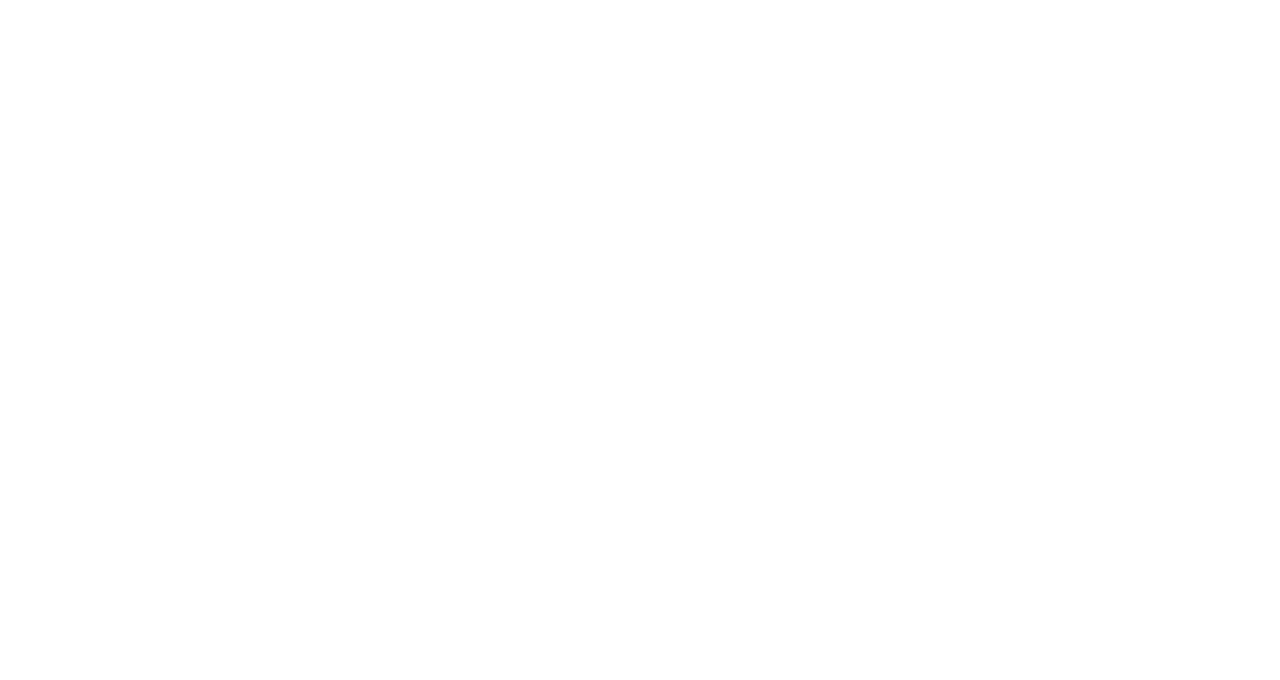
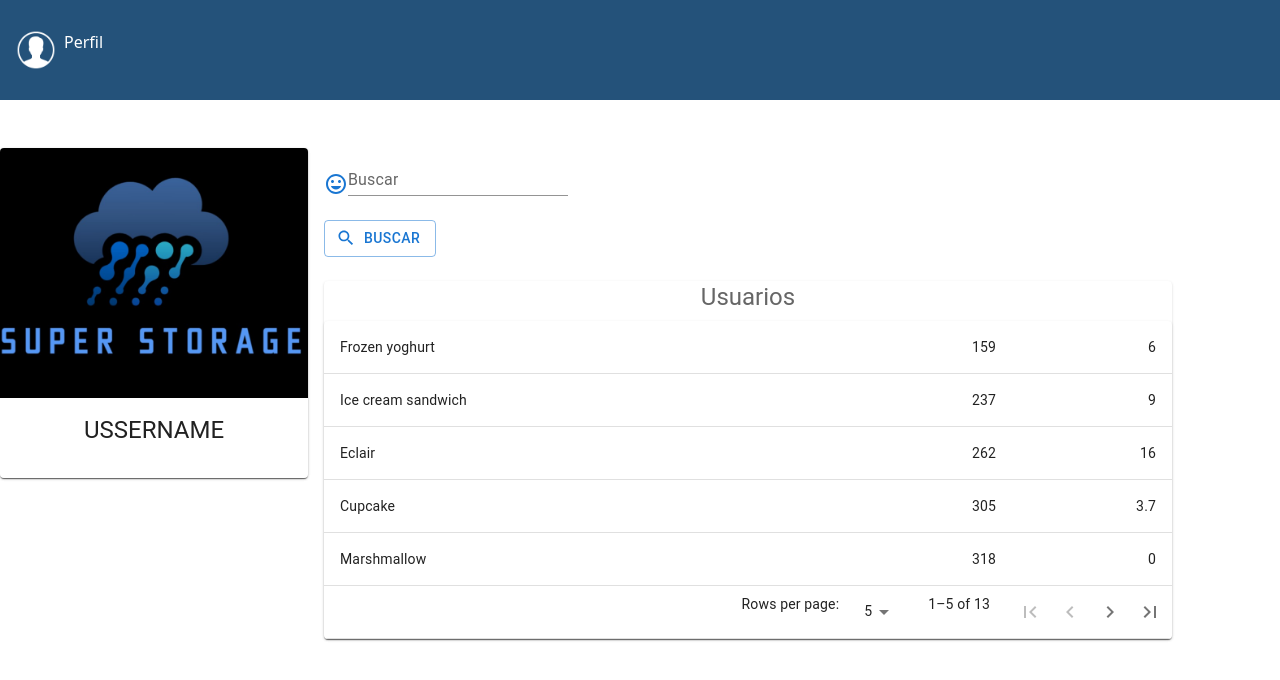
Before and after one commit to edpo1998/front-semi1-p1, a React (Vite) app: page /agregar in a window 1280 px wide. Before the commit this address had no page. Shown: the top 680 px of the page. Built offline with nearby package versions, Linux system fonts and the light colour scheme; a web font is replaced by a local one.

Commit message:
Se creo vista agregar amigo y cartas de archivo y amigo

```diff
--- /dev/null
+++ b/src/components/cartaAmigo.jsx
@@ -0,0 +1,39 @@
+import * as React from 'react';
+import { styled } from '@mui/material/styles';
+import Card from '@mui/material/Card';
+import CardHeader from '@mui/material/CardHeader';
+import CardMedia from '@mui/material/CardMedia';
+import CardContent from '@mui/material/CardContent';
+import CardActions from '@mui/material/CardActions';
+import IconButton from '@mui/material/IconButton';
+import Typography from '@mui/material/Typography';
+import AddIcon from '@mui/icons-material/Add';
+
+
+export default function CartaAmigo() {
+
+  return (
+    <Card sx={{ maxWidth: 345 }}>
+      <CardHeader
+        title="Nombre usuario"
+        subheader="September 14, 2016"
+      />
+      <CardMedia
+        component="img"
+        height="194"
+        image="/static/images/cards/paella.jpg"
+        alt="Paella dish"
+      />
+      <CardContent>
+        <Typography variant="body2" color="text.secondary">
+          Informacion de archivos.
+        </Typography>
+      </CardContent>
+      <CardActions disableSpacing>
+        <IconButton aria-label="add to favorites">
+          <AddIcon />
+        </IconButton>
+      </CardActions>
+    </Card>
+  );
+}
--- /dev/null
+++ b/src/components/cartaArchivo.jsx
@@ -0,0 +1,44 @@
+import * as React from 'react';
+import { useTheme } from '@mui/material/styles';
+import Box from '@mui/material/Box';
+import Card from '@mui/material/Card';
+import CardContent from '@mui/material/CardContent';
+import CardMedia from '@mui/material/CardMedia';
+import IconButton from '@mui/material/IconButton';
+import Typography from '@mui/material/Typography';
+import VisibilityIcon from '@mui/icons-material/Visibility';
+
+export default function CartaArchivo() {
+  const theme = useTheme();
+
+  return (
+    <Card sx={{ display: 'flex' }}>
+      <Box sx={{ display: 'flex', flexDirection: 'column' }}>
+        <CardContent sx={{ flex: '1 0 auto' }}>
+          <Typography component="div" variant="h5">
+            Nombre
+          </Typography>
+          <Typography component="div" variant="h5">
+            Propietario
+          </Typography>
+          <Typography variant="subtitle1" color="text.secondary" component="div">
+            Fecha
+          </Typography>
+        </CardContent>
+        <Box sx={{ display: 'flex', alignItems: 'center', pl: 1, pb: 1 }}>
+
+          <IconButton aria-label="play/pause">
+            <VisibilityIcon sx={{ height: 38, width: 38 }} />
+          </IconButton>
+
+        </Box>
+      </Box>
+      <CardMedia
+        component="img"
+        sx={{ width: 151 }}
+        image="/static/images/cards/live-from-space.jpg"
+        alt="Live from space album cover"
+      />
+    </Card>
+  );
+}
--- /dev/null
+++ b/src/components/usuario.jsx
@@ -0,0 +1,24 @@
+import * as React from 'react';
+import Card from '@mui/material/Card';
+import CardContent from '@mui/material/CardContent';
+import CardMedia from '@mui/material/CardMedia';
+import Typography from '@mui/material/Typography';
+
+
+export default function CartaUsuario(){
+    return(
+        <Card sx={{ maxWidth: 350, maxHeight: 750}}>
+            <CardMedia
+                component="img"
+                alt="super storage"
+                height="250"
+                image="/src/public/assets/images/logo_storage.jpeg"
+            />
+            <CardContent>
+                <Typography gutterBottom variant="h5" component="div" align='center'>
+                    USSERNAME
+                </Typography>
+            </CardContent>
+        </Card>
+    );
+}
--- /dev/null
+++ b/src/pages/agregar.jsx
@@ -0,0 +1,54 @@
+import * as React from 'react';
+import { styled } from '@mui/material/styles';
+import Box from '@mui/material/Box';
+import Paper from '@mui/material/Paper';
+import Grid from '@mui/material/Grid';
+import TablaArchivo from '../components/tabla';
+import TextField from '@mui/material/TextField';
+import InsertEmoticonIcon from '@mui/icons-material/InsertEmoticon';
+import Typography from '@mui/material/Typography';
+import CartaUsuario from '../components/usuario';
+import SearchIcon from '@mui/icons-material/Search';
+import Button from '@mui/material/Button';
+
+const Item = styled(Paper)(({ theme }) => ({
+    backgroundColor: theme.palette.mode === 'dark' ? '#1A2027' : '#fff',
+    ...theme.typography.body2,
+    padding: theme.spacing(0),
+    textAlign: 'center',
+    color: theme.palette.text.secondary,
+}));
+
+export default function AgregarAmigo() {
+    return (
+        <Box sx={{ flexGrow: 1 }}>
+            <Grid container spacing={2}>
+                <Grid item xs={3}>
+                    <br /><br />
+                    <Item>
+                        <center>
+                            <CartaUsuario />
+                        </center>
+                    </Item>
+                </Grid>
+                <Grid item xs={8}>
+                    <br /><br />
+
+                    <Box sx={{ display: 'flex', alignItems: 'flex-end' }}>
+                        <InsertEmoticonIcon color="primary" />
+                        <TextField id="user" variant="standard" label="Buscar" />
+                    </Box><br/>
+                    <Button variant="outlined" startIcon={<SearchIcon />}>
+                        Buscar
+                    </Button><br /><br />
+                    <Item>
+                        <Typography gutterBottom variant="h5" component="div" align='center'>
+                            Usuarios
+                        </Typography>
+                        <TablaArchivo />
+                    </Item>
+                </Grid>
+            </Grid>
+        </Box>
+    );
+}
--- a/src/routers/App.jsx
+++ b/src/routers/App.jsx
@@ -5,7 +5,10 @@
   Route,
   Routes,
 } from "react-router-dom";
+import CartaAmigo from '../components/cartaAmigo';
+import CartaArchivo from '../components/cartaArchivo';
 import Layout from '../components/containers/Layout';
+import AgregarAmigo from '../pages/agregar';
 import EditarArchivo from '../pages/editar';
 import EliminarArchivo from '../pages/eliminar';
 import LoginUsuario from '../pages/login';
@@ -28,6 +31,9 @@
           <Route path='/subir' element={<SubirArchivo/>}/>
           <Route path='/editar' element={<EditarArchivo/>}/>
           <Route path='/eliminar' element={<EliminarArchivo />}/>
+          <Route path='/agregar' element={<AgregarAmigo />}/>
+          <Route path='/cartaAmigo' element={<CartaAmigo />}/>
+          <Route path='/cartaArchivo' element={<CartaArchivo />}/>
         </Route>
       </Routes>
     </Router>
```
